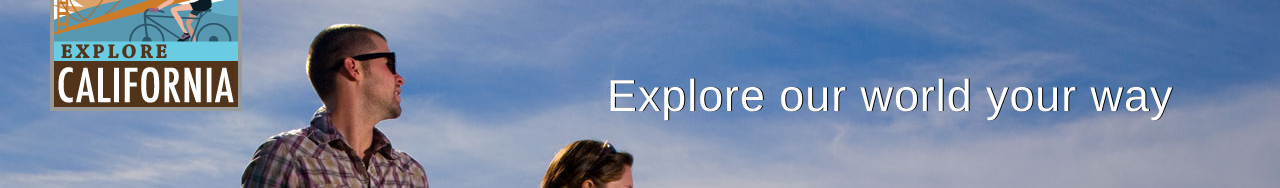
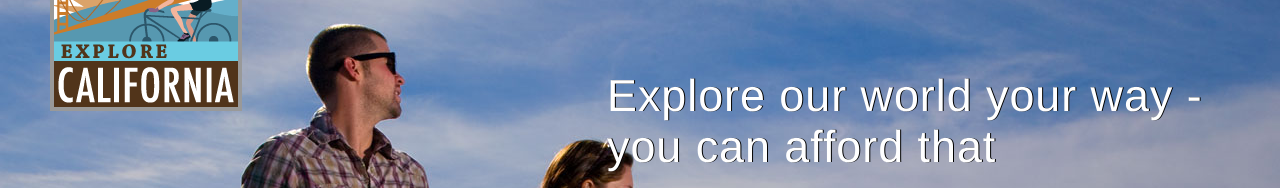
Before and after one commit to kristers-z/sandbox, a plain HTML site: page index.html in a window 1280 px wide. Shown: the part 126-314 px from the top of the page. Drawn offline with Linux system fonts and the light colour scheme.

Commit message:
Modified title in index.html

```diff
--- a/index.html
+++ b/index.html
@@ -55,7 +55,7 @@
       </div>
 
       <div id="actionCall">
-        <h1>Explore our world your way</h1>
+        <h1>Explore our world your way - you can afford that</h1>
         <a href="tours.html" title="Find your tour!"><h2>Find your tour</h2></a>
       </div>
 
```
